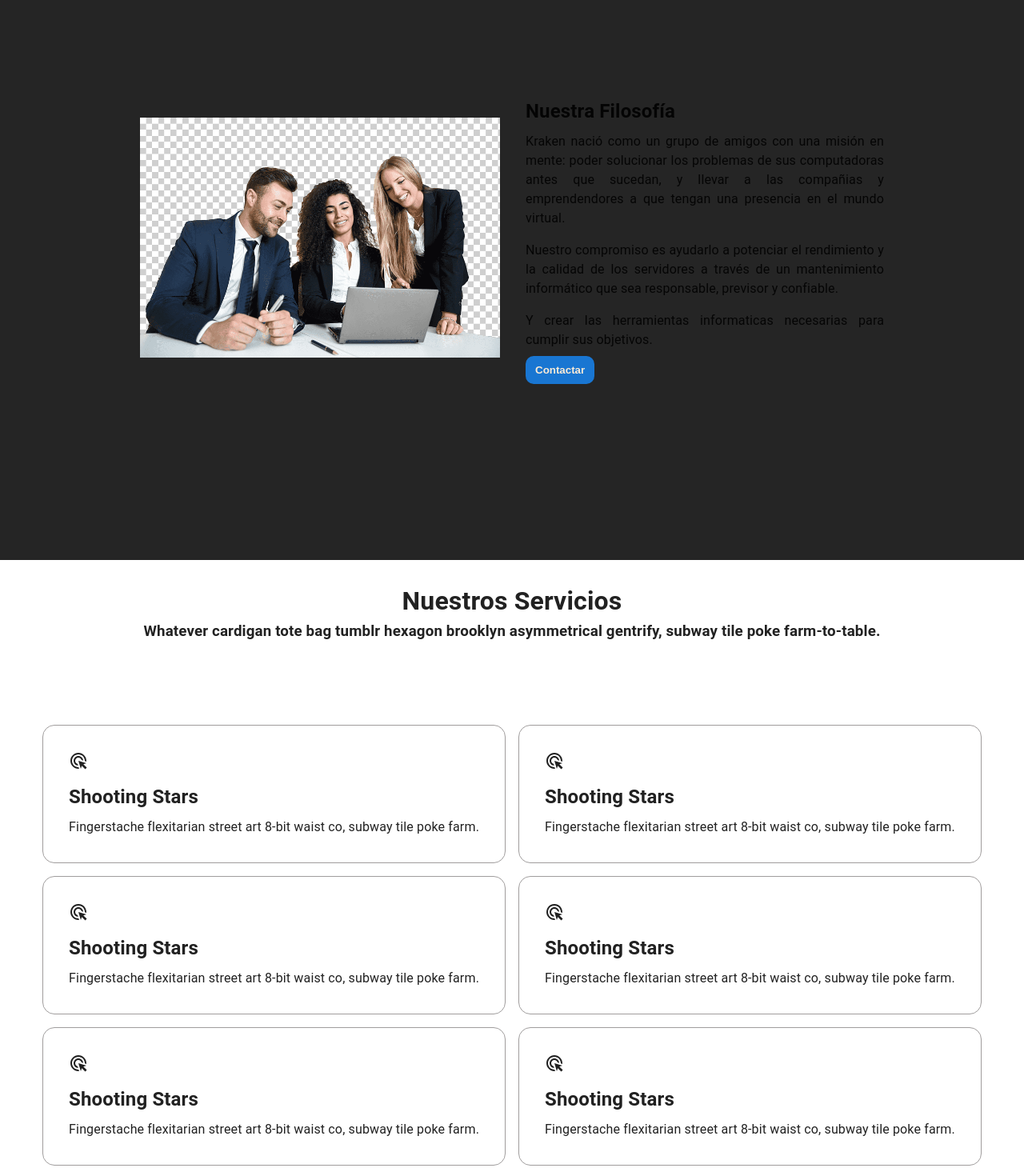
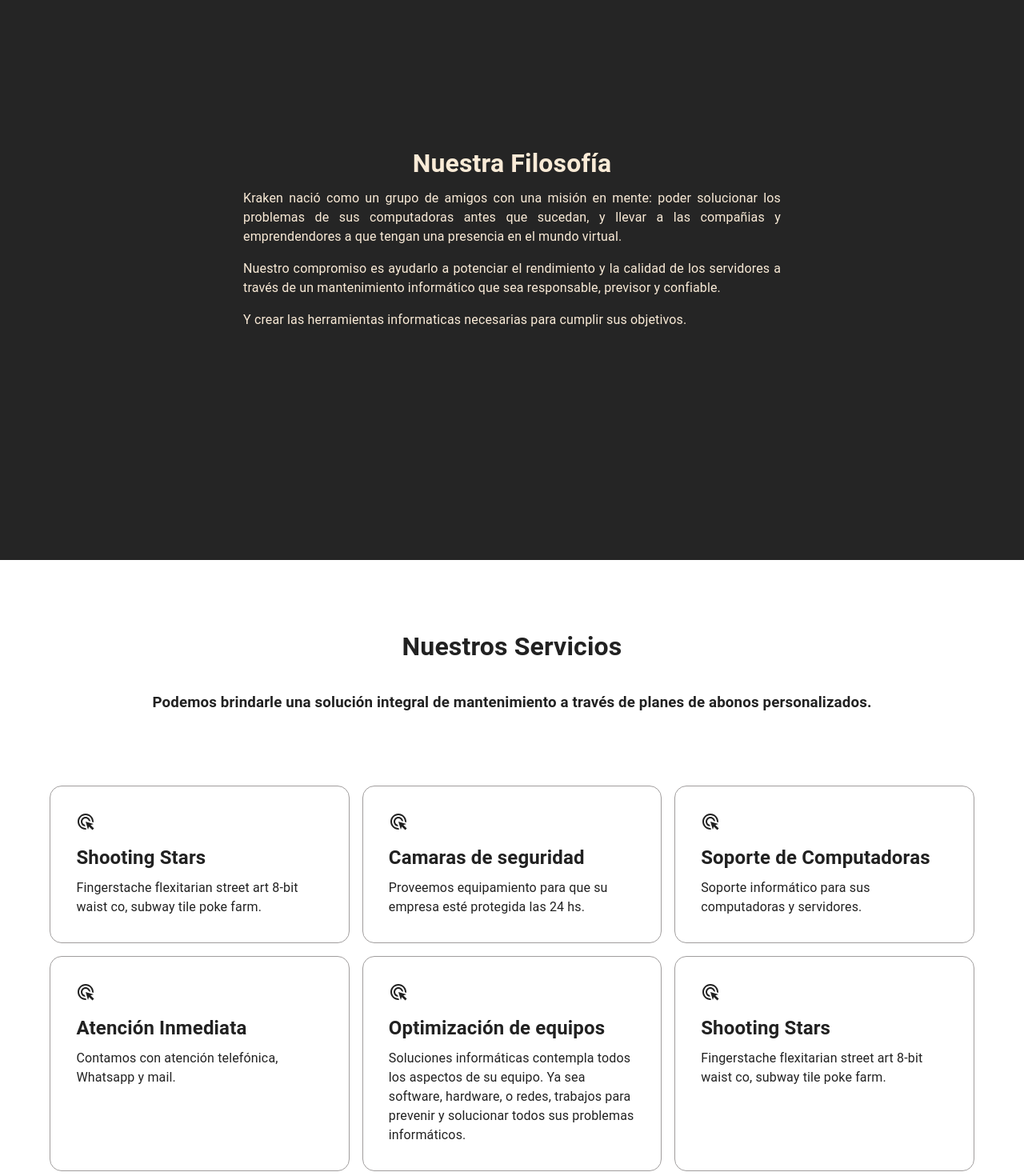
Before and after one commit to bbroscheit/krakenSolutions, a Next.js app: page / in a window 1280 px wide. Shown: the part 900-2370 px from the top of the page at 80% size. Built offline with nearby package versions, Linux system fonts and the light colour scheme.

Commit message:
correccion de estilos

```diff
--- a/modules/index.module.css
+++ b/modules/index.module.css
@@ -29,8 +29,18 @@
     background-color: rgba(0, 0, 0, 0.856);
 }
 
-.aboutText{
-    width: 40%;
+.title{
+    text-align: center;
+    color: antiquewhite;
+}
+
+
+
+.aboutParagraph{
+    margin: auto;
+    text-align: center;
+    width: 60%;
+    color: antiquewhite;
 }
 
 .aboutText p{
@@ -57,7 +67,7 @@
 
 .servicesTitle{
     text-align: center;
-    margin-bottom: 2rem;
+    margin: 2rem;
 }
 
 .servicesCardContainer{
@@ -74,6 +84,7 @@
     border: 1px solid rgb(160, 157, 157);
     padding: 32px;
     border-radius: 15px;
+    max-width: 30%;
 }
 
 .servicesCard h3{
--- a/pages/index.js
+++ b/pages/index.js
@@ -14,27 +14,27 @@ const services = [
   },
   {
     icon: <AdsClickIcon />,
-    title: "Shooting Stars",
+    title: "Camaras de seguridad",
     description:
-      "Fingerstache flexitarian street art 8-bit waist co, subway tile poke farm.",
+      "Proveemos equipamiento para que su empresa esté protegida las 24 hs.",
   },
   {
     icon: <AdsClickIcon />,
-    title: "Shooting Stars",
+    title: "Soporte de Computadoras",
     description:
-      "Fingerstache flexitarian street art 8-bit waist co, subway tile poke farm.",
+      "Soporte informático para sus computadoras y servidores.",
   },
   {
     icon: <AdsClickIcon />,
-    title: "Shooting Stars",
+    title: "Atención Inmediata",
     description:
-      "Fingerstache flexitarian street art 8-bit waist co, subway tile poke farm.",
+      "Contamos con atención telefónica, Whatsapp y mail.",
   },
   {
     icon: <AdsClickIcon />,
-    title: "Shooting Stars",
+    title: "Optimización de equipos",
     description:
-      "Fingerstache flexitarian street art 8-bit waist co, subway tile poke farm.",
+      "Soluciones informáticas contempla todos los aspectos de su equipo. Ya sea software, hardware, o redes, trabajos para prevenir y solucionar todos sus problemas informáticos.",
   },
   {
     icon: <AdsClickIcon />,
@@ -56,16 +56,17 @@ export default function Home() {
       <div className={styles.heroContainer}></div>
       <div className={styles.container}>
         <div className={styles.aboutContainer}>
-          <div>
+          {/* <div>
             <Image
               src={aboutPic}
               width={450}
               height={300}
               alt="Picture of About"
             />
-          </div>
+          </div> */}
           <div className={styles.aboutText}>
-            <h2>Nuestra Filosofía</h2>
+            <h1 className={styles.title}>Nuestra Filosofía</h1>
+            <div className={styles.aboutParagraph}>
             <p>
               Kraken nació como un grupo de amigos con una misión en mente: poder solucionar los
               problemas de sus computadoras antes que sucedan, y llevar a las compañias y emprendendores a que tengan una presencia en el mundo virtual.
@@ -78,16 +79,15 @@ export default function Home() {
             <p>
               Y crear las herramientas informaticas necesarias para cumplir sus objetivos.
             </p>
-            <button>Contactar</button>
+            </div>
           </div>
         </div>
       </div>
       <div className={styles.container}>
         <div className={styles.servicesTitle}>
-          <h1>Nuestros Servicios</h1>
+          <h1  className={styles.servicesTitle}>Nuestros Servicios</h1>
           <h3>
-            Whatever cardigan tote bag tumblr hexagon brooklyn asymmetrical
-            gentrify, subway tile poke farm-to-table.
+          Podemos brindarle una solución integral de mantenimiento a través de planes de abonos personalizados.
           </h3>
         </div>
         <div className={styles.servicesCardContainer}>
@@ -105,8 +105,7 @@ export default function Home() {
         <div className={styles.servicesTitle}>
           <h1>Nuestro Staff</h1>
           <h3>
-            Whatever cardigan tote bag tumblr hexagon brooklyn asymmetrical
-            gentrify, subway tile poke farm-to-table.
+          Le brindamos un servicio profesional a un precio insuperable para que usted solo se concentre en su negocio
           </h3>
         </div>
         <Cards />
```
